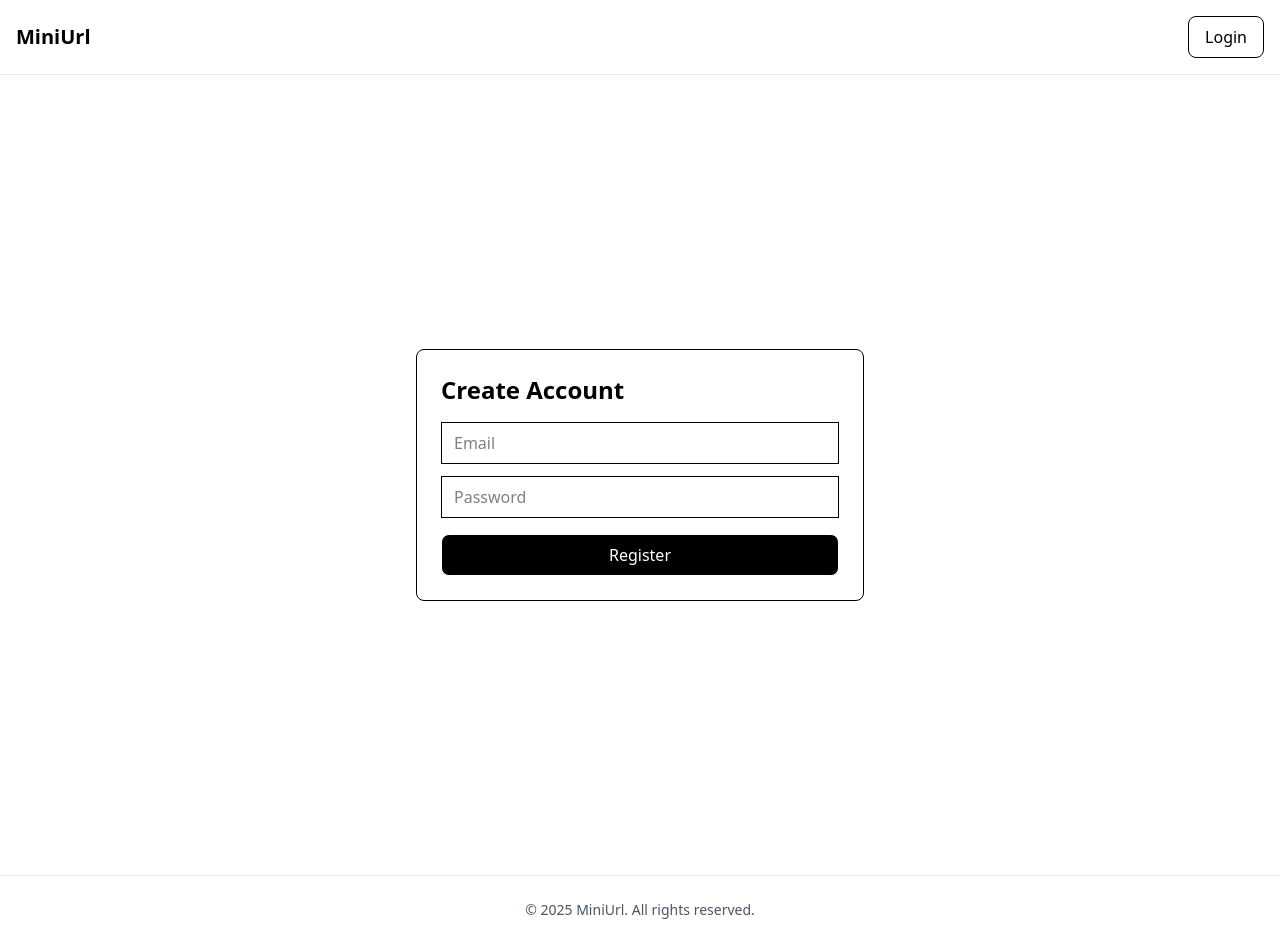
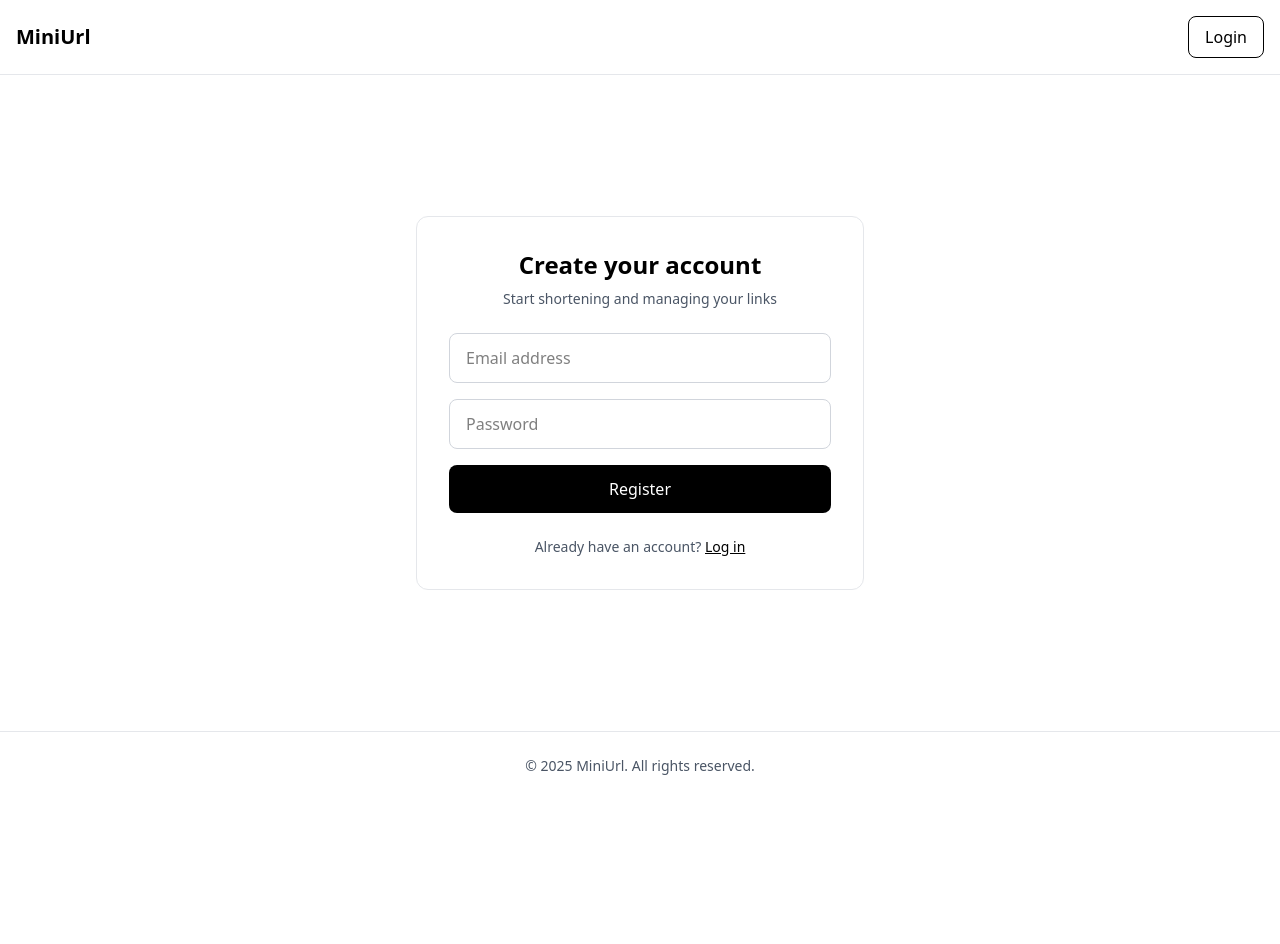
Before and after one commit to dhiraj2105/miniurl-frontend, a Next.js app: page /auth/register in a window 1280 px wide. After the commit the page ends 800 px from the top, so only its background shows below. Built offline with nearby package versions, Linux system fonts and the light colour scheme; no server answers.

Commit message:
auth pages

```diff
--- a/src/app/auth/login/page.tsx
+++ b/src/app/auth/login/page.tsx
@@ -3,6 +3,7 @@
 import { useState } from "react";
 import { loginUser, saveToken } from "@/lib/auth";
 import { useRouter } from "next/navigation";
+import Link from "next/link";
 
 export default function LoginPage() {
   const router = useRouter();
@@ -27,14 +28,20 @@ export default function LoginPage() {
   };
 
   return (
-    <main className="min-h-screen flex items-center justify-center">
-      <div className="w-full max-w-md p-6 border rounded-lg">
-        <h1 className="text-2xl font-bold mb-4">Login</h1>
+    <div className="flex flex-1 items-center justify-center bg-white text-black px-4">
+      <div className="w-full max-w-md border border-gray-200 rounded-xl bg-white p-6 sm:p-8">
+        <h1 className="text-2xl font-bold mb-2 text-center">Welcome back</h1>
 
+        <p className="text-sm text-gray-600 mb-6 text-center">
+          Log in to manage your shortened URLs
+        </p>
+
+        <div className="space-y-4">
           <input
             type="email"
-          placeholder="Email"
-          className="w-full border px-3 py-2 mb-3"
+            placeholder="Email address"
+            className="w-full border border-gray-300 rounded-lg px-4 py-3
+              focus:outline-none focus:ring-2 focus:ring-black"
             value={email}
             onChange={(e) => setEmail(e.target.value)}
           />
@@ -42,22 +49,36 @@ export default function LoginPage() {
           <input
             type="password"
             placeholder="Password"
-          className="w-full border px-3 py-2 mb-4"
+            className="w-full border border-gray-300 rounded-lg px-4 py-3
+              focus:outline-none focus:ring-2 focus:ring-black"
             value={password}
             onChange={(e) => setPassword(e.target.value)}
           />
 
-        {error && <p className="text-red-500 mb-3">{error}</p>}
+          {error && <p className="text-red-500 text-sm text-center">{error}</p>}
 
           <button
             onClick={handleLogin}
             disabled={loading}
-          className="w-full bg-black text-white py-2 rounded-lg
-          cursor-pointer border"
+            className="w-full bg-black text-white py-3 rounded-lg
+              hover:bg-gray-800 transition
+              disabled:opacity-50 disabled:cursor-not-allowed"
           >
             {loading ? "Logging in..." : "Login"}
           </button>
+
+          {/* Register link */}
+          <p className="text-sm text-gray-600 text-center pt-2">
+            Don’t have an account?{" "}
+            <Link
+              href="/auth/register"
+              className="text-black font-medium underline hover:text-gray-700"
+            >
+              Create one
+            </Link>
+          </p>
         </div>
-    </main>
+      </div>
+    </div>
   );
 }
--- a/src/app/auth/register/page.tsx
+++ b/src/app/auth/register/page.tsx
@@ -3,6 +3,7 @@
 import { registerUser, saveToken } from "@/lib/auth";
 import { useRouter } from "next/navigation";
 import { useState } from "react";
+import Link from "next/link";
 
 export default function RegisterPage() {
   const router = useRouter();
@@ -24,22 +25,30 @@ export default function RegisterPage() {
       const token = await registerUser(email, password);
       saveToken(token);
       router.push("/dashboard");
-    } catch (error) {
-      setError("Registration failed");
-      console.log(error);
+    } catch {
+      setError("Registration failed. Try again.");
     } finally {
       setLoading(false);
     }
   };
 
   return (
-    <main className="min-h-screen flex items-center justify-center">
-      <div className="w-full max-w-md p-6 border rounded-lg">
-        <h1 className="text-2xl font-bold mb-4">Create Account</h1>
+    <div className="flex flex-1 items-center justify-center bg-white text-black px-4">
+      <div className="w-full max-w-md border border-gray-200 rounded-xl bg-white p-6 sm:p-8">
+        <h1 className="text-2xl font-bold mb-2 text-center">
+          Create your account
+        </h1>
+
+        <p className="text-sm text-gray-600 mb-6 text-center">
+          Start shortening and managing your links
+        </p>
+
+        <div className="space-y-4">
           <input
             type="email"
-          placeholder="Email"
-          className="w-full border px-3 py-2 mb-3"
+            placeholder="Email address"
+            className="w-full border border-gray-300 rounded-lg px-4 py-3
+              focus:outline-none focus:ring-2 focus:ring-black"
             value={email}
             onChange={(e) => setEmail(e.target.value)}
           />
@@ -47,21 +56,36 @@ export default function RegisterPage() {
           <input
             type="password"
             placeholder="Password"
-          className="w-full border px-3 py-2 mb-4"
+            className="w-full border border-gray-300 rounded-lg px-4 py-3
+              focus:outline-none focus:ring-2 focus:ring-black"
             value={password}
             onChange={(e) => setPassword(e.target.value)}
           />
 
-        {error && <p className="text-red-500 mb-3">{error}</p>}
+          {error && <p className="text-red-500 text-sm text-center">{error}</p>}
 
           <button
             onClick={handleRegister}
             disabled={loading}
-          className="w-full bg-black text-white py-2 rounded-lg border cursor-pointer"
+            className="w-full bg-black text-white py-3 rounded-lg
+              hover:bg-gray-800 transition
+              disabled:opacity-50 disabled:cursor-not-allowed"
           >
-          {loading ? "Creating..." : "Register"}
+            {loading ? "Creating account..." : "Register"}
           </button>
+
+          {/* Login link */}
+          <p className="text-sm text-gray-600 text-center pt-2">
+            Already have an account?{" "}
+            <Link
+              href="/auth/login"
+              className="text-black font-medium underline hover:text-gray-700"
+            >
+              Log in
+            </Link>
+          </p>
         </div>
-    </main>
+      </div>
+    </div>
   );
 }
```
Lines whose indentation alone changed are shown as unchanged.
